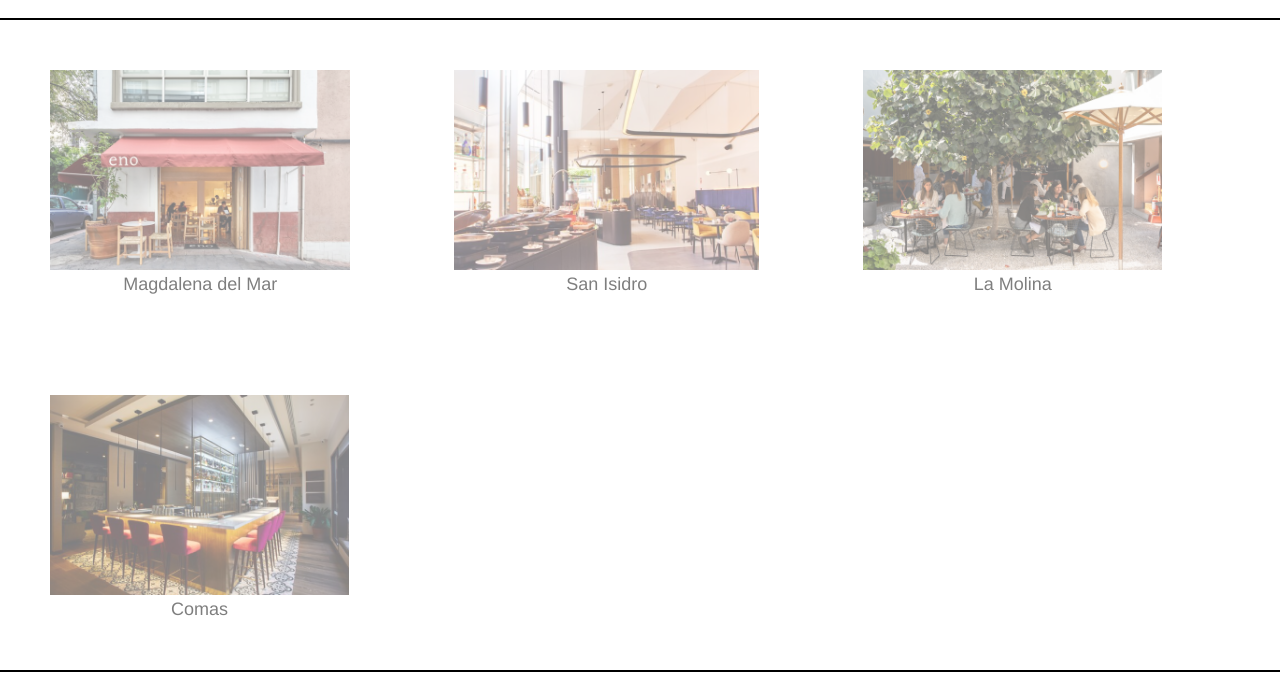
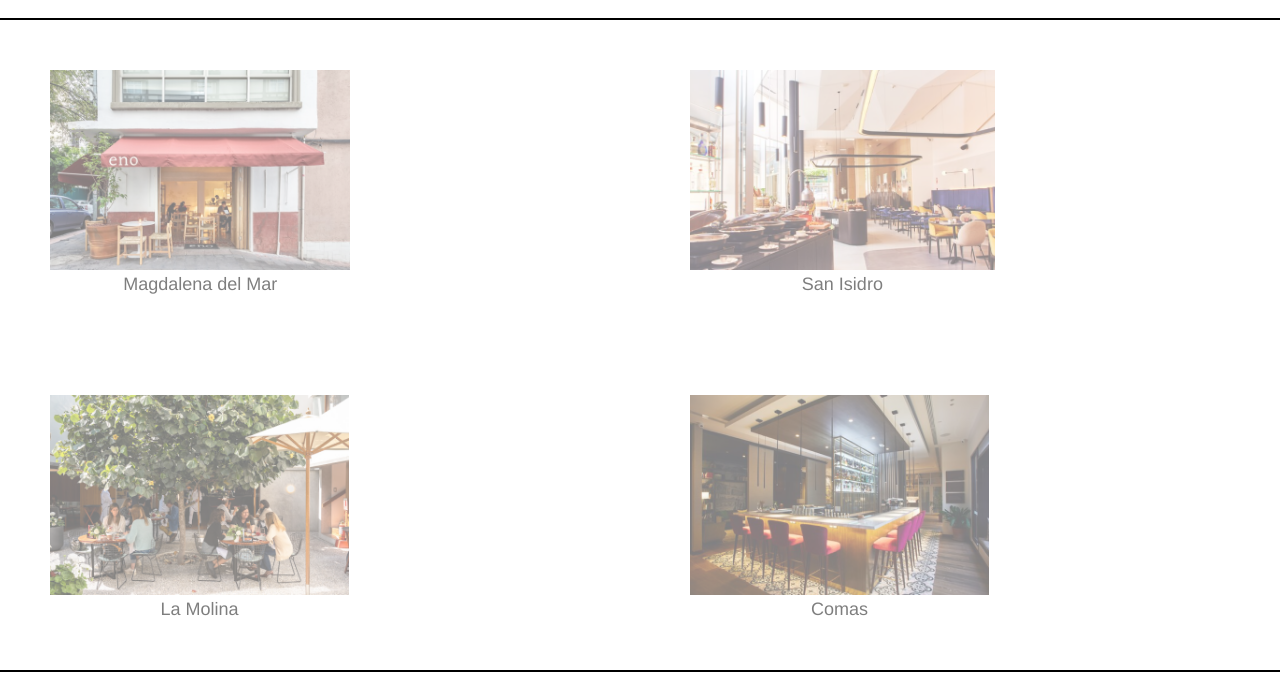
Before and after one commit to Ninorokr/proyectoCoderhouse, a plain HTML site: page pages/ubicanos.html in a window 1280 px wide. Shown: the part 108-800 px from the top of the page. Drawn offline with Linux system fonts and the light colour scheme; a web font is replaced by a local one.

Commit message:
Se agrego grid a la pagina restaurantes

```diff
--- a/resources/styles/estilos.css
+++ b/resources/styles/estilos.css
@@ -99,6 +99,11 @@ footer{
 .restaurantes {
     border-top: 2px solid black;
     border-bottom: 2px solid black;
+    height: 80%;
+    margin: 20px auto;
+    display: grid;
+    grid-template-columns: repeat(2, 1fr);
+    grid-template-rows: repeat(2, 1fr);
 }
 
 .restaurantes article {
```
